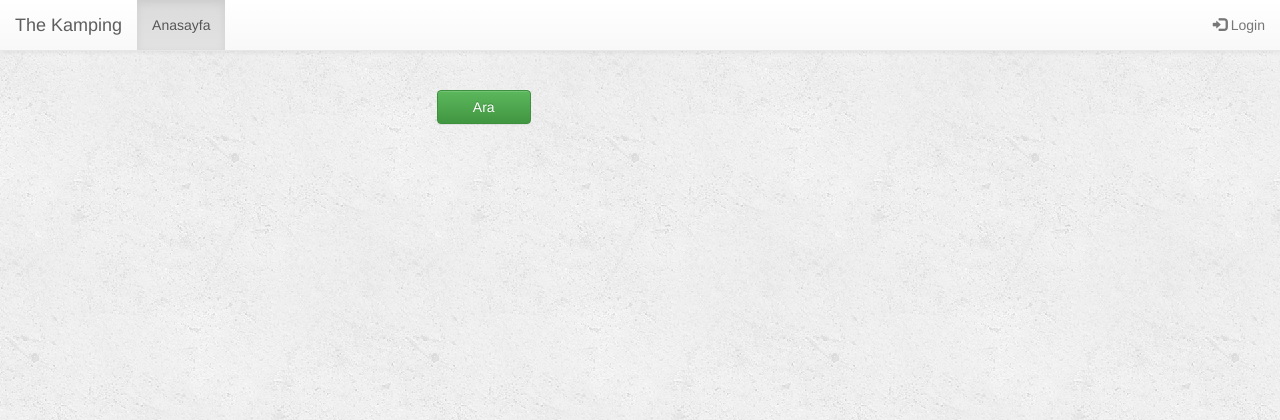
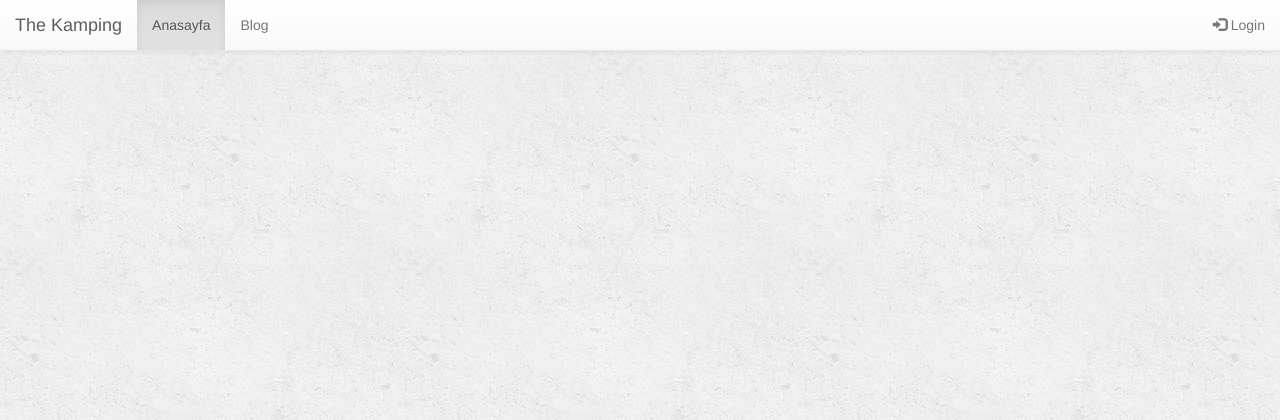
Before and after one commit to selametsamli/thekamping, a Django app: page /blog/post-list in a window 1280 px wide. Shown: the top 420 px of the page. Run offline with Django 3.2, Linux system fonts and the light colour scheme; data that the repository does not hold is empty; parts of the project's set-up code (start-up, migrations or seed data) failed here and were passed over; some libraries are stand-ins or nearby versions.

Commit message:
Ufak syntax düzeltmeleri

```diff
--- a/kamping/templates/base.html
+++ b/kamping/templates/base.html
@@ -42,6 +42,8 @@
             <ul class="nav navbar-nav">
                 <li class="active"><a href="/">Anasayfa <span class="sr-only">(current)</span></a>
                 </li>
+                <li class=""><a href="{% url 'post-list' %}">Blog</a></li>
+
 
 
             </ul>
--- a/kamping/templates/blog/post_detail.html
+++ b/kamping/templates/blog/post_detail.html
@@ -4,7 +4,7 @@
 
 
 {% block title %}
-    Post Create
+    {{ post.title }}
 {% endblock %}
 
 
--- a/kamping/templates/blog/post_list.html
+++ b/kamping/templates/blog/post_list.html
@@ -1,33 +1,18 @@
 {% extends 'base.html' %}
 
 
+{% block title %}
+Blog
+{% endblock %}
 
 {% block icerik %}
 
     <div class="row">
         <div class="col-lg-12 pull-center">
-            <div class="col-lg-12">
-
-                <form style="margin-bottom: 15px;" class="col-lg-6" action="{% url 'camp-list' %}">
-                    <div class="col-lg-8">
-                        {% for field in search_form %}
-                            {{ field }}
-                        {% endfor %}
-                    </div>
-                    <input class="btn btn-success col-lg-2 " value="Ara" type="submit">
-
-                </form>
-
-            </div>
-
-            <div class="camp">
-
+            <div class="post">
                 {% for post in posts %}
                     <div class="col-lg-3 pull-left">
-
                         <a href="{% url 'post-detail' post.slug %}">{{ post.title }}</a>
-
-
                     </div>
                 {% endfor %}
             </div>
--- a/kamping/templates/blog/post_update.html
+++ b/kamping/templates/blog/post_update.html
@@ -4,7 +4,7 @@
 
 
 {% block title %}
-    Post Create
+{{ post.title }} Update
 {% endblock %}
 
 
```
